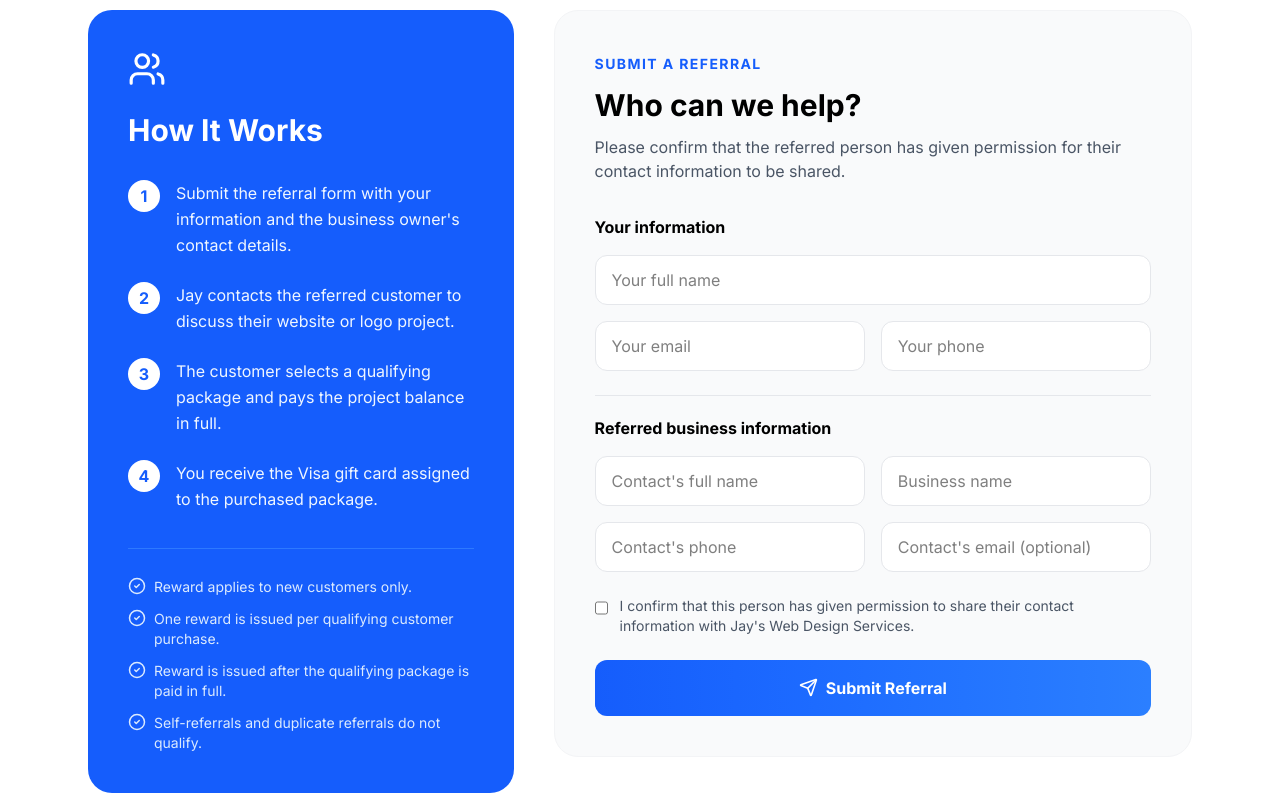
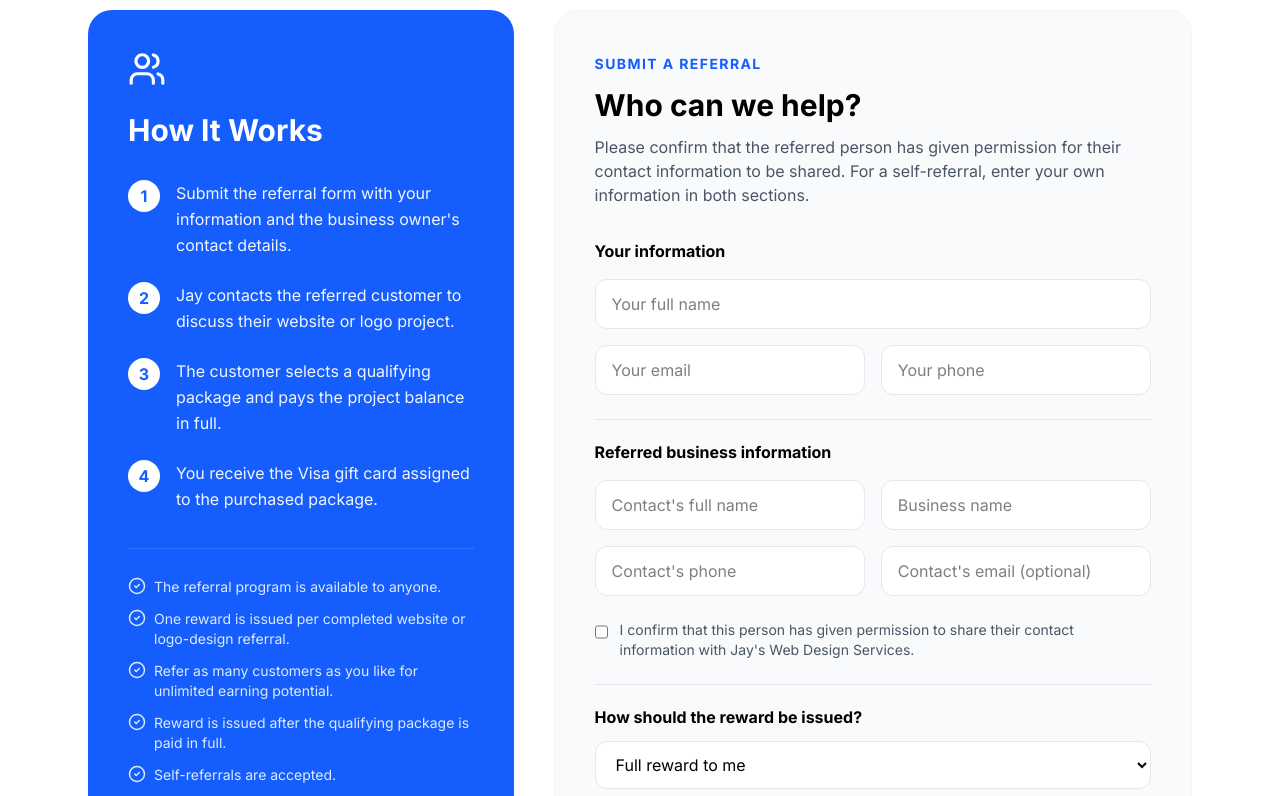
Before and after one commit to trishmarie002-art/jayswebdesign, a React (Vite) app: page /referral-rewards in a window 1280 px wide. Shown: the part 1580-2376 px from the top of the page. Built offline with nearby package versions, Linux system fonts and the light colour scheme.

Commit message:
Update referral rewards eligibility and split option

```diff
--- a/src/pages/ReferralRewards.tsx
+++ b/src/pages/ReferralRewards.tsx
@@ -23,6 +23,9 @@ export default function ReferralRewards() {
     referredBusiness: "",
     referredPhone: "",
     referredEmail: "",
+    rewardPreference: "Full reward to me",
+    splitWithName: "",
+    splitWithContact: "",
   });
 
   const handleSubmit = async (event: FormEvent<HTMLFormElement>) => {
@@ -33,6 +36,8 @@ export default function ReferralRewards() {
       `Referrer email: ${formData.referrerEmail}`,
       `Referred contact: ${formData.referredName}`,
       `Referred email: ${formData.referredEmail || "Not provided"}`,
+      `Reward preference: ${formData.rewardPreference}`,
+      `Split with: ${formData.rewardPreference === "Split reward" ? `${formData.splitWithName} (${formData.splitWithContact})` : "Not applicable"}`,
     ].join(" | ");
 
     try {
@@ -80,7 +85,7 @@ export default function ReferralRewards() {
           <span className="text-blue-500 font-bold tracking-widest uppercase text-sm">Share Jay's Web Design</span>
           <h1 className="text-4xl md:text-6xl font-extrabold mt-4">Refer a Business. Earn a Visa Gift Card.</h1>
           <p className="text-gray-300 text-lg md:text-xl max-w-3xl mx-auto mt-7 leading-relaxed">
-            Introduce a new customer to Jay's Web Design Services. When they purchase and pay for a qualifying website or logo package, you receive the corresponding Visa gift-card reward.
+            Refer yourself or introduce another customer to Jay's Web Design Services. When the qualifying website or logo package is paid in full, the corresponding Visa gift-card reward is issued.
           </p>
         </div>
       </section>
@@ -129,17 +134,19 @@ export default function ReferralRewards() {
                 ))}
               </ol>
               <div className="mt-9 pt-7 border-t border-blue-400/40 space-y-3 text-sm text-blue-100">
-                <p className="flex gap-2"><CheckCircle2 size={18} className="flex-shrink-0" /> Reward applies to new customers only.</p>
-                <p className="flex gap-2"><CheckCircle2 size={18} className="flex-shrink-0" /> One reward is issued per qualifying customer purchase.</p>
+                <p className="flex gap-2"><CheckCircle2 size={18} className="flex-shrink-0" /> The referral program is available to anyone.</p>
+                <p className="flex gap-2"><CheckCircle2 size={18} className="flex-shrink-0" /> One reward is issued per completed website or logo-design referral.</p>
+                <p className="flex gap-2"><CheckCircle2 size={18} className="flex-shrink-0" /> Refer as many customers as you like for unlimited earning potential.</p>
                 <p className="flex gap-2"><CheckCircle2 size={18} className="flex-shrink-0" /> Reward is issued after the qualifying package is paid in full.</p>
-                <p className="flex gap-2"><CheckCircle2 size={18} className="flex-shrink-0" /> Self-referrals and duplicate referrals do not qualify.</p>
+                <p className="flex gap-2"><CheckCircle2 size={18} className="flex-shrink-0" /> Self-referrals are accepted.</p>
+                <p className="flex gap-2"><CheckCircle2 size={18} className="flex-shrink-0" /> A referral reward may be split with another person upon request.</p>
               </div>
             </div>
 
             <div className="bg-gray-50 rounded-3xl border border-gray-100 p-8 md:p-10">
               <span className="text-blue-600 font-bold tracking-widest uppercase text-sm">Submit a Referral</span>
               <h2 className="text-3xl font-extrabold text-black mt-3 mb-3">Who can we help?</h2>
-              <p className="text-gray-600 mb-8">Please confirm that the referred person has given permission for their contact information to be shared.</p>
+              <p className="text-gray-600 mb-8">Please confirm that the referred person has given permission for their contact information to be shared. For a self-referral, enter your own information in both sections.</p>
 
               {!state.succeeded ? (
                 <form onSubmit={handleSubmit} className="space-y-6">
@@ -165,6 +172,38 @@ export default function ReferralRewards() {
                     <input required type="checkbox" name="permissionConfirmed" value="Yes" className="mt-1 w-4 h-4 accent-blue-600" />
                     I confirm that this person has given permission to share their contact information with Jay's Web Design Services.
                   </label>
+                  <div className="pt-5 border-t border-gray-200">
+                    <label className="font-bold text-black block mb-3">How should the reward be issued?</label>
+                    <select
+                      name="rewardPreference"
+                      value={formData.rewardPreference}
+                      onChange={(e) => setFormData({ ...formData, rewardPreference: e.target.value })}
+                      className="w-full bg-white border border-gray-200 rounded-xl px-4 py-3 outline-none focus:border-blue-500"
+                    >
+                      <option value="Full reward to me">Full reward to me</option>
+                      <option value="Split reward">Split the reward with another person</option>
+                    </select>
+                    {formData.rewardPreference === "Split reward" && (
+                      <div className="grid md:grid-cols-2 gap-4 mt-4">
+                        <input
+                          required
+                          name="splitWithName"
+                          placeholder="Other recipient's name"
+                          value={formData.splitWithName}
+                          onChange={(e) => setFormData({ ...formData, splitWithName: e.target.value })}
+                          className="w-full bg-white border border-gray-200 rounded-xl px-4 py-3 outline-none focus:border-blue-500"
+                        />
+                        <input
+                          required
+                          name="splitWithContact"
+                          placeholder="Other recipient's email or phone"
+                          value={formData.splitWithContact}
+                          onChange={(e) => setFormData({ ...formData, splitWithContact: e.target.value })}
+                          className="w-full bg-white border border-gray-200 rounded-xl px-4 py-3 outline-none focus:border-blue-500"
+                        />
+                      </div>
+                    )}
+                  </div>
                   <ValidationError prefix="Form" errors={state.errors} className="text-red-600 text-sm" />
                   <button disabled={state.submitting} type="submit" className="w-full btn-primary btn-glow py-4 rounded-xl font-bold flex items-center justify-center gap-2">
                     {state.submitting ? <Loader2 className="animate-spin" /> : <><Send size={19} /> Submit Referral</>}
```
